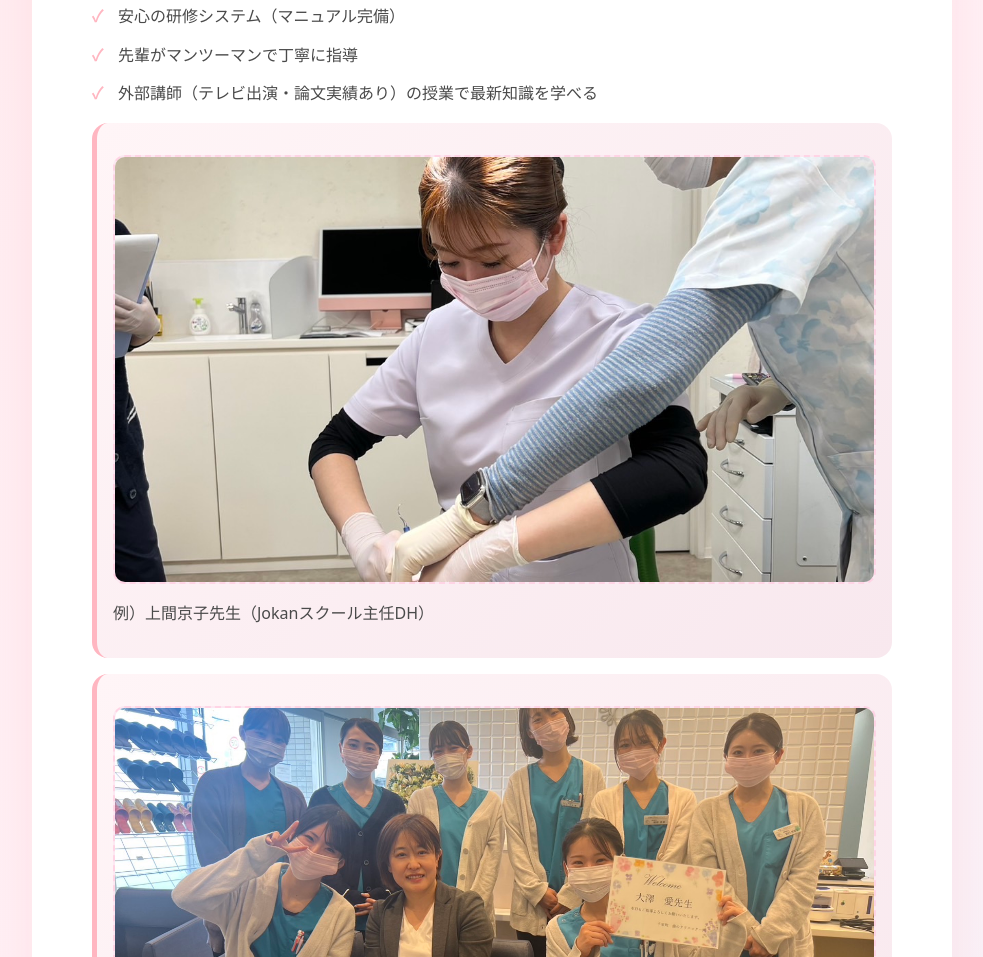
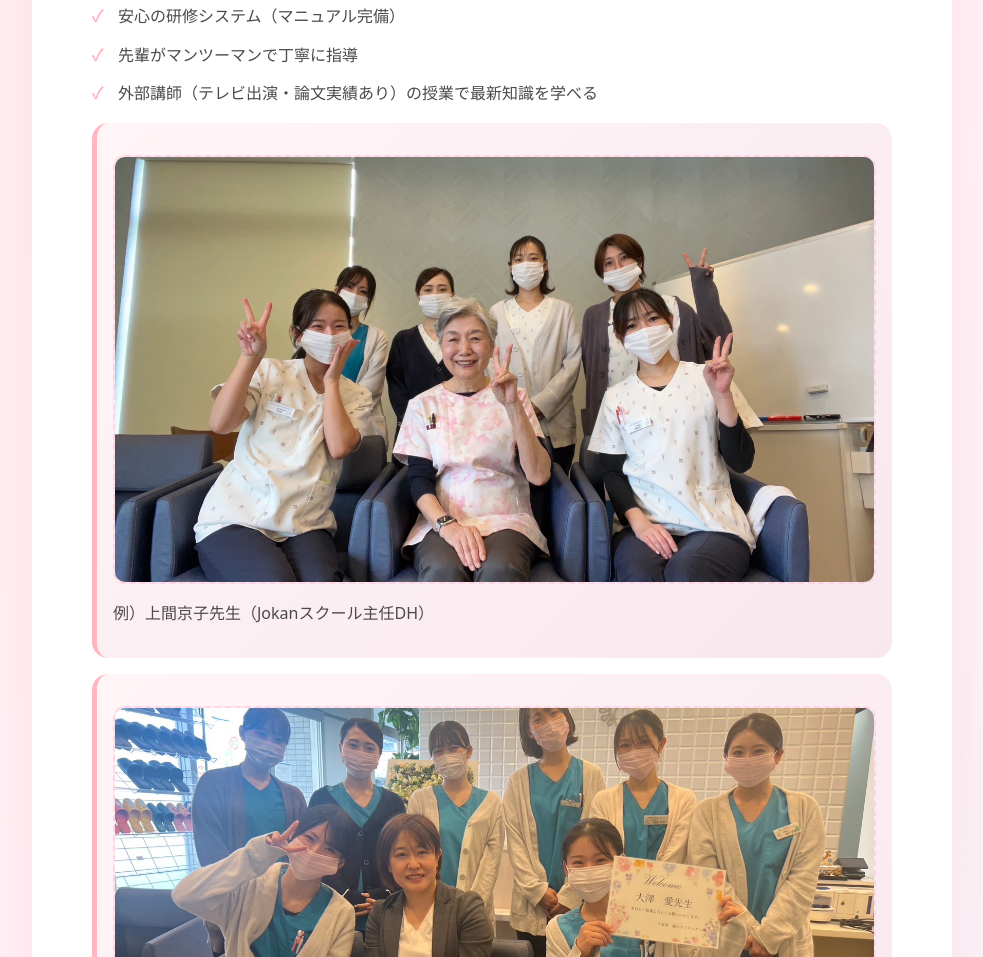
Before and after one commit to weim-una/weim-una.github.io, a plain HTML site: page index.html in a window 1280 px wide. Shown: the part 2691-3648 px from the top of the page, without its empty margins (148-1131 px from the left). Drawn offline with Linux system fonts and the light colour scheme.

Commit message:
Update index.html

```diff
--- a/index.html
+++ b/index.html
@@ -136,7 +136,7 @@
       </ul>
       <div class="info-box">
           <div class="image-placeholder">
-        <img src="img/IMG_0624.JPG" alt="上間京子先生">
+        <img src="img/IMG_0616.JPG" alt="上間京子先生">
       </div>
         <p>例）上間京子先生（Jokanスクール主任DH）</p>
 
```
